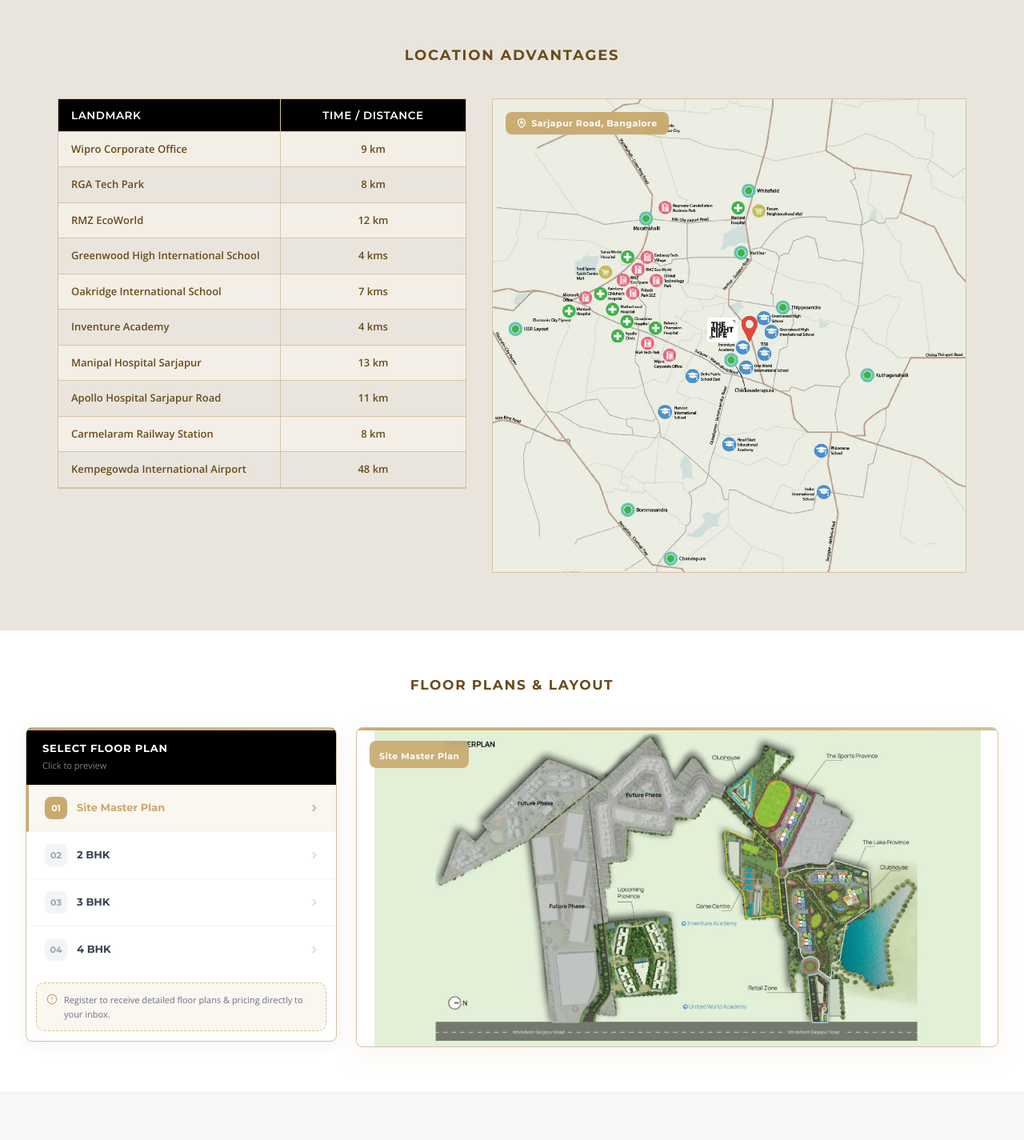
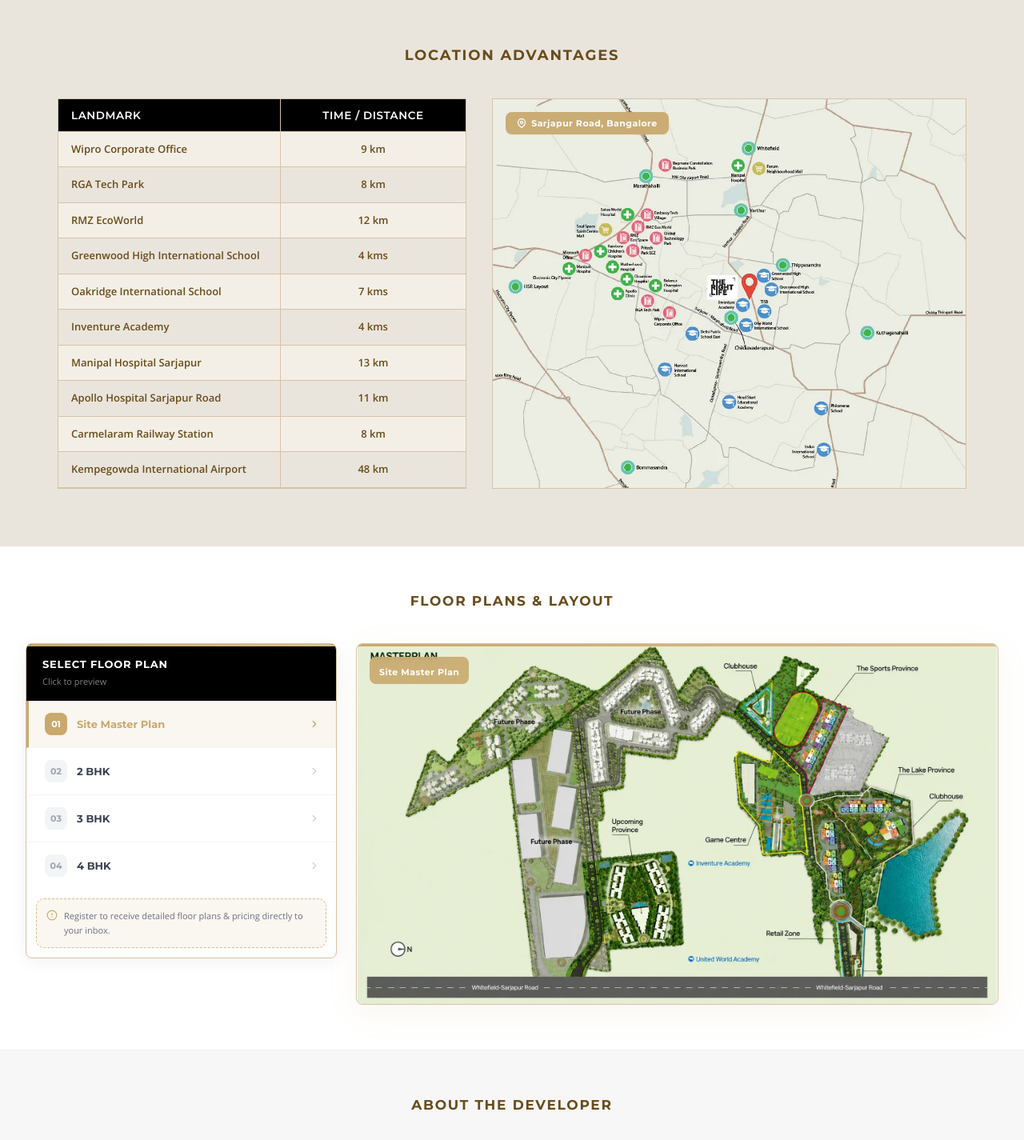
Before and after one commit to vineet-proptiger/mana-skanda, a Next.js app: page / in a window 1280 px wide. Shown: the part 4040-5465 px from the top of the page at 80% size. Built offline with nearby package versions, Linux system fonts and the light colour scheme.

Commit message:
some fixes

```diff
--- a/components/Location.jsx
+++ b/components/Location.jsx
@@ -19,6 +19,8 @@
 ]
 
 const Location = () => {
+  const [isLightboxOpen, setIsLightboxOpen] = useState(false)
+
   return (
     <section id="location" style={{
       padding: '72px 0',
@@ -96,29 +98,18 @@
 
           {/* RIGHT — Map */}
           <div className="w-full lg:flex-1 flex flex-col justify-center" data-aos="fade-left" data-aos-delay="150">
-            <div className="overflow-hidden border border-[#D5C2A8] bg-[#EAE5DC] relative flex items-center justify-center w-full h-full">
-              {/* Google Maps iframe commented out as requested */}
-              {/* <iframe
-                src="https://www.google.com/maps/embed?pb=!1m18!1m12!1m3!1d3889.13332784909!2d77.7479348!3d12.899147199999996!2m3!1f0!2f0!3f0!3m2!1i1024!2i768!4f13.1!3m3!1m2!1s0x3bae0dc0ad20cbbb%3A0x68e80745218128fa!2sMana%20Skanda%20%7C%20The%20Right%20Life!5e0!3m2!1sen!2sin!4v1785316145007!5m2!1sen!2sin"
-                width="100%"
-                height="100%"
-                style={{ border: 0, minHeight: '420px', display: 'block' }}
-                allowFullScreen=""
-                loading="lazy"
-                referrerPolicy="strict-origin-when-cross-origin"
-              /> */}
-
+            <div
+              className="overflow-hidden border border-[#D5C2A8] bg-[#EAE5DC] relative flex items-center justify-center w-full h-full min-h-[350px] lg:min-h-[400px] cursor-pointer"
+              onClick={() => setIsLightboxOpen(true)}
+            >
               {/* Display location map image responsively without cropping */}
-              <div className="relative w-full h-full flex items-center justify-center">
-                <Image
-                  src="/images/location/location.webp"
-                  alt="Mana Skanda - Location Map & Prime Connectivity"
-                  width={1200}
-                  height={1200}
-                  sizes="(max-width: 1024px) 100vw, 55vw"
-                  className="w-full h-auto object-contain"
-                />
-              </div>
+              <Image
+                src="/images/location/location.webp"
+                alt="Mana Skanda - Location Map & Prime Connectivity"
+                fill
+                sizes="(max-width: 1024px) 100vw, 55vw"
+                className="object-cover"
+              />
 
               <div className="absolute top-3 left-3 sm:top-4 sm:left-4 z-10 bg-[var(--color-gold)] opacity-95 backdrop-blur-[6px] rounded-lg py-1.5 px-3 sm:py-1.5 sm:px-3.5 flex items-center gap-1.5 shadow-sm">
                 <svg width="12" height="12" viewBox="0 0 24 24" fill="none"
@@ -134,6 +125,32 @@
 
         </div>
       </div>
+      {/* Lightbox for Location Map */}
+      {isLightboxOpen && (
+        <div style={{
+          position: 'fixed', inset: 0, zIndex: 99999,
+          background: 'rgba(0,0,0,0.85)',
+          display: 'flex', alignItems: 'center', justifyContent: 'center',
+          padding: '20px'
+        }} onClick={() => setIsLightboxOpen(false)}>
+          <button style={{
+            position: 'absolute', top: '30px', right: '30px',
+            background: 'rgba(255,255,255,0.1)', border: '1px solid rgba(255,255,255,0.2)',
+            borderRadius: '50%',
+            width: '44px', height: '44px', color: '#fff', cursor: 'pointer',
+            display: 'flex', alignItems: 'center', justifyContent: 'center',
+            zIndex: 100000, transition: 'all 0.2s'
+          }} onClick={(e) => { e.stopPropagation(); setIsLightboxOpen(false); }}>
+            <svg width="24" height="24" viewBox="0 0 24 24" fill="none" stroke="currentColor" strokeWidth="2" strokeLinecap="round" strokeLinejoin="round">
+              <line x1="18" y1="6" x2="6" y2="18"></line>
+              <line x1="6" y1="6" x2="18" y2="18"></line>
+            </svg>
+          </button>
+          <div style={{ position: 'relative', width: '100%', maxWidth: '1200px', height: '90vh' }} onClick={(e) => e.stopPropagation()}>
+            <Image src="/images/location/location.webp" alt="Mana Skanda Location Map Full" fill style={{ objectFit: 'contain' }} />
+          </div>
+        </div>
+      )}
     </section>
   )
 }
--- a/components/MasterPlan.jsx
+++ b/components/MasterPlan.jsx
@@ -137,13 +137,11 @@
 
           {/* RIGHT — Image preview */}
           <div className="w-full lg:flex-1" data-aos="zoom-in">
-            <div style={{
-              position: 'relative', borderRadius: '8px', overflow: 'hidden',
-              border: '1px solid #D5C2A8',
-              boxShadow: '0 10px 36px var(--color-shadow-inner)',
-              height: '100%', minHeight: '400px',
-              cursor: 'pointer'
-            }} onClick={() => {
+            <div className="relative rounded-lg overflow-hidden border border-[#D5C2A8] w-full aspect-video"
+              style={{
+                boxShadow: '0 10px 36px var(--color-shadow-inner)',
+                cursor: 'pointer'
+              }} onClick={() => {
               if (activePlan === 0) setIsLightboxOpen(true)
               else setIsOpen(true)
             }}>
@@ -169,8 +167,8 @@
 
               {/* Image with conditional blur */}
               <Image src={plans[activePlan].img} alt={plans[activePlan].label} fill
+                className={activePlan === 0 ? "object-contain" : "object-cover"}
                 style={{
-                  objectFit: activePlan === 0 ? 'contain' : 'cover',
                   filter: activePlan === 0 ? 'none' : 'blur(5px)',
                   transform: activePlan === 0 ? 'none' : 'scale(1.06)'
                 }} />
```
Also changed, not shown: public/images/masterplan/masterplan.webp, public/images/masterplan/masterplannew.webp (added).
